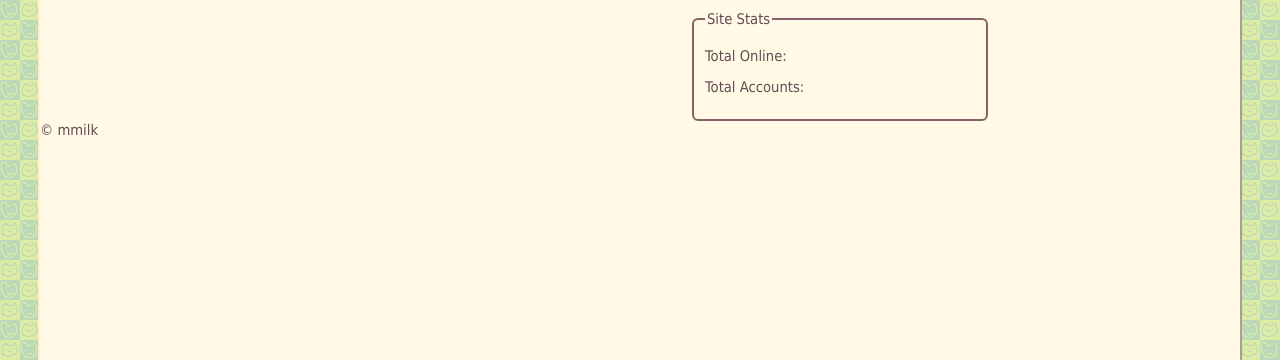
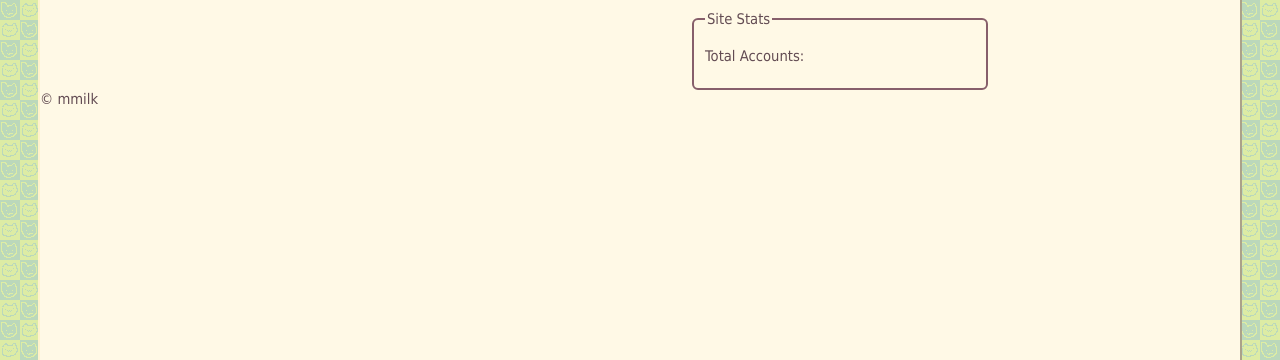
Before and after one commit to met2001/nekoblogs, a Flask app: page /dashboard in a window 1280 px wide. Shown: the part 60-420 px from the top of the page. Run offline with Flask 3, Linux system fonts and the light colour scheme.

Commit message:
Update dashboard.html

```diff
--- a/templates/dashboard.html
+++ b/templates/dashboard.html
@@ -22,7 +22,7 @@
             <div id="stats">
                 <fieldset>
                     <legend>Site Stats</legend>
-                    <p>Total Online: </p>
+
                     <p>Total Accounts: <span id="total_users" style="color:red;"></span></p>
                 </fieldset>
             </div>
```
